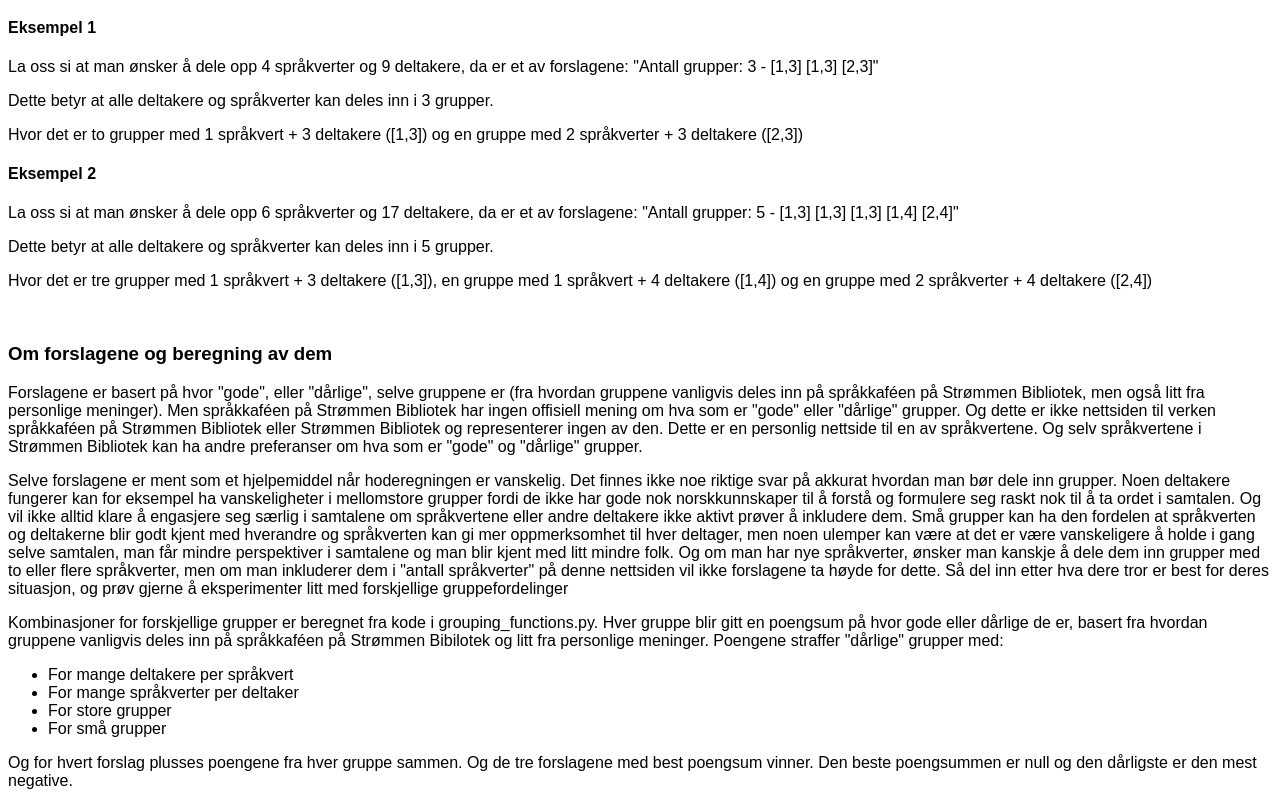
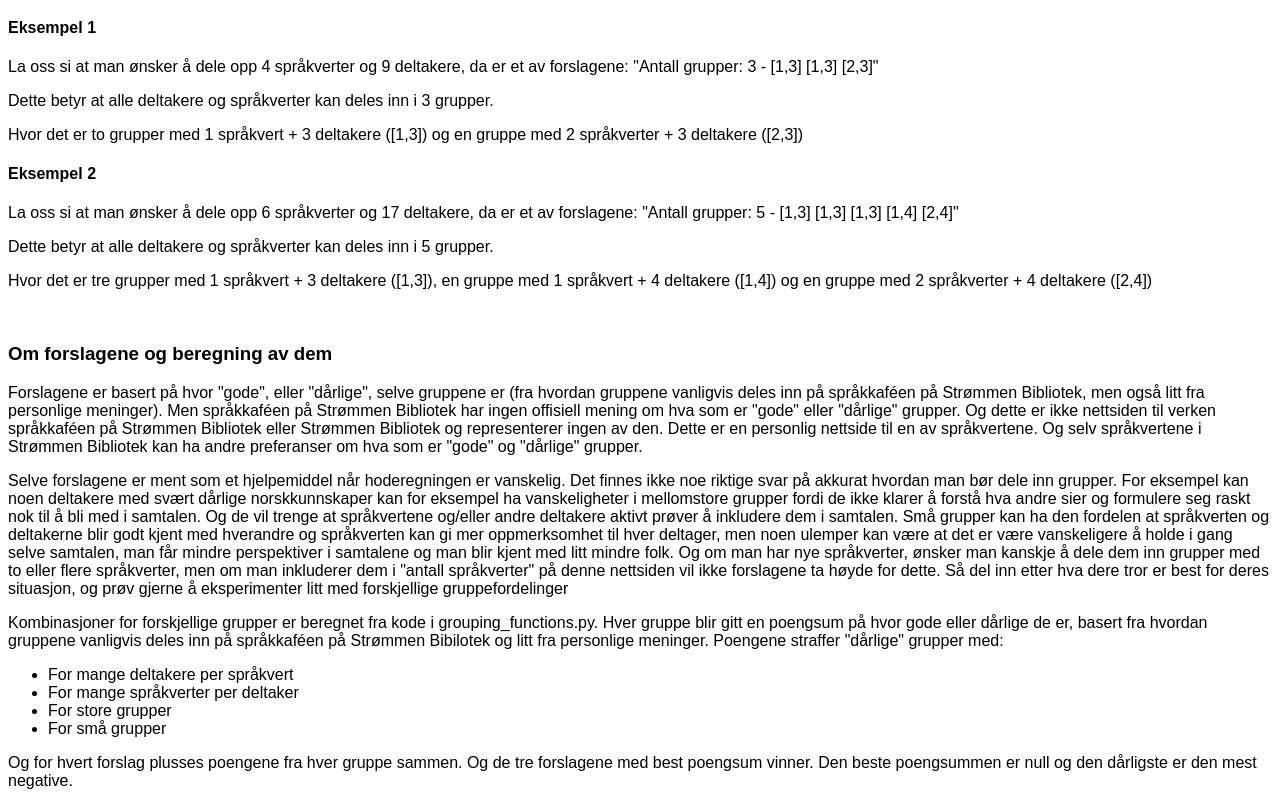
Before and after one commit to chrisskiberg/grouping-tool, a plain HTML site: page index.html in a window 1280 px wide. Shown: the part 413-1208 px from the top of the page. Drawn offline with Linux system fonts and the light colour scheme.

Commit message:
Update index.html

```diff
--- a/index.html
+++ b/index.html
@@ -61,7 +61,7 @@ body {
 <h3>Om forslagene og beregning av dem</h3>
 <p>Forslagene er basert på hvor "gode", eller "dårlige", selve gruppene er (fra hvordan gruppene vanligvis deles inn på språkkaféen på Strømmen Bibliotek, men også litt fra personlige meninger). Men språkkaféen på Strømmen Bibliotek har ingen offisiell mening om hva som er "gode" eller "dårlige" grupper. Og dette er ikke nettsiden til verken språkkaféen på Strømmen Bibliotek eller Strømmen Bibliotek og representerer ingen av den. Dette er en personlig nettside til en av språkvertene. Og selv språkvertene i Strømmen Bibliotek kan ha andre preferanser om hva som er "gode" og "dårlige" grupper.</p>
 
-<p>Selve forslagene er ment som et hjelpemiddel når hoderegningen er vanskelig. Det finnes ikke noe riktige svar på akkurat hvordan man bør dele inn grupper. Noen deltakere fungerer kan for eksempel ha vanskeligheter i mellomstore grupper fordi de ikke har gode nok norskkunnskaper til å forstå og formulere seg raskt nok til å ta ordet i samtalen. Og vil ikke alltid klare å engasjere seg særlig i samtalene om språkvertene eller andre deltakere ikke aktivt prøver å inkludere dem. Små grupper kan ha den fordelen at språkverten og deltakerne blir godt kjent med hverandre og språkverten kan gi mer oppmerksomhet til hver deltager, men noen ulemper kan være at det er være vanskeligere å holde i gang selve samtalen, man får mindre perspektiver i samtalene og man blir kjent med litt mindre folk. Og om man har nye språkverter, ønsker man kanskje å dele dem inn grupper med to eller flere språkverter, men om man inkluderer dem i "antall språkverter" på denne nettsiden vil ikke forslagene ta høyde for dette. Så del inn etter hva dere tror er best for deres situasjon, og prøv gjerne å eksperimenter litt med forskjellige gruppefordelinger</p>
+<p>Selve forslagene er ment som et hjelpemiddel når hoderegningen er vanskelig. Det finnes ikke noe riktige svar på akkurat hvordan man bør dele inn grupper. For eksempel kan noen deltakere med svært dårlige norskkunnskaper kan for eksempel ha vanskeligheter i mellomstore grupper fordi de ikke klarer å forstå hva andre sier og formulere seg raskt nok til å bli med i samtalen. Og de vil trenge at språkvertene og/eller andre deltakere aktivt prøver å inkludere dem i samtalen. Små grupper kan ha den fordelen at språkverten og deltakerne blir godt kjent med hverandre og språkverten kan gi mer oppmerksomhet til hver deltager, men noen ulemper kan være at det er være vanskeligere å holde i gang selve samtalen, man får mindre perspektiver i samtalene og man blir kjent med litt mindre folk. Og om man har nye språkverter, ønsker man kanskje å dele dem inn grupper med to eller flere språkverter, men om man inkluderer dem i "antall språkverter" på denne nettsiden vil ikke forslagene ta høyde for dette. Så del inn etter hva dere tror er best for deres situasjon, og prøv gjerne å eksperimenter litt med forskjellige gruppefordelinger</p>
 
 <p>Kombinasjoner for forskjellige grupper er beregnet fra kode i grouping_functions.py. Hver gruppe blir gitt en poengsum på hvor gode eller dårlige de er, basert fra hvordan gruppene vanligvis deles inn på språkkaféen på Strømmen Bibilotek og litt fra personlige meninger. Poengene straffer "dårlige" grupper med:</p>
 
```
